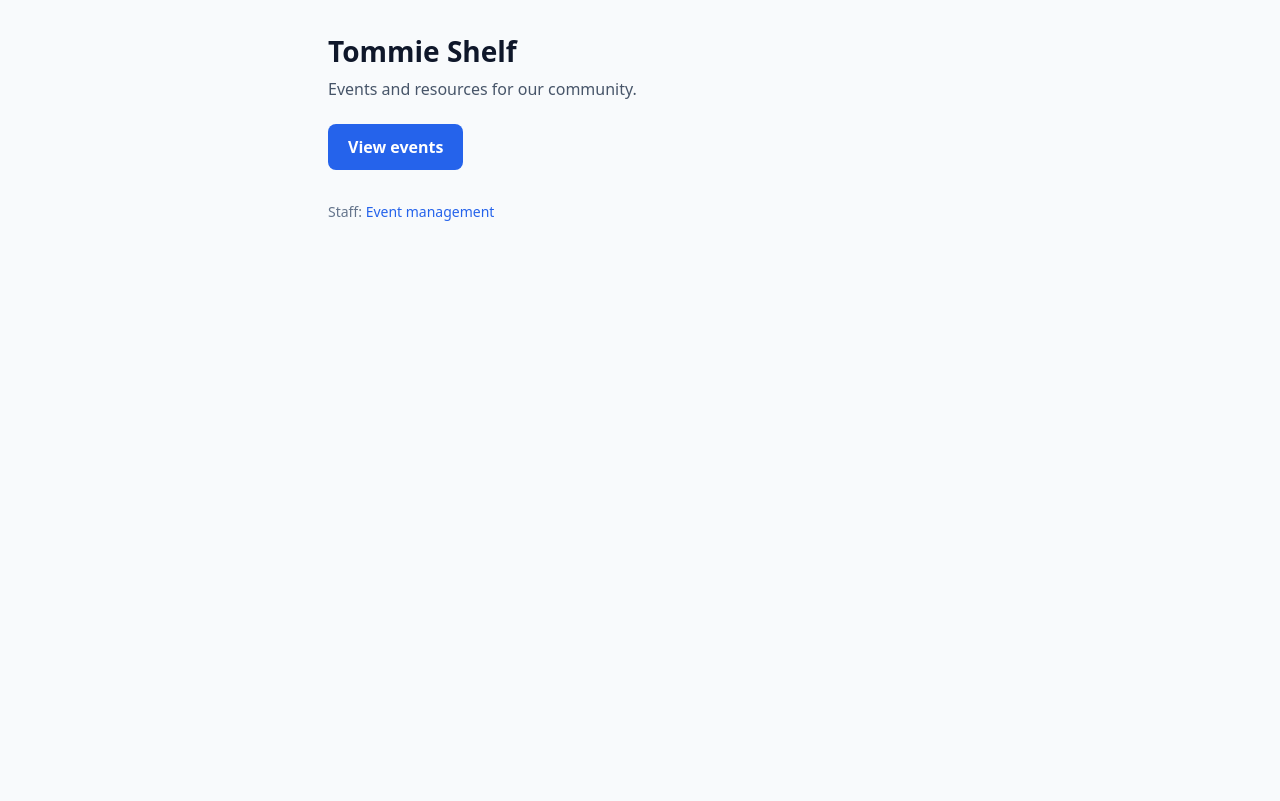
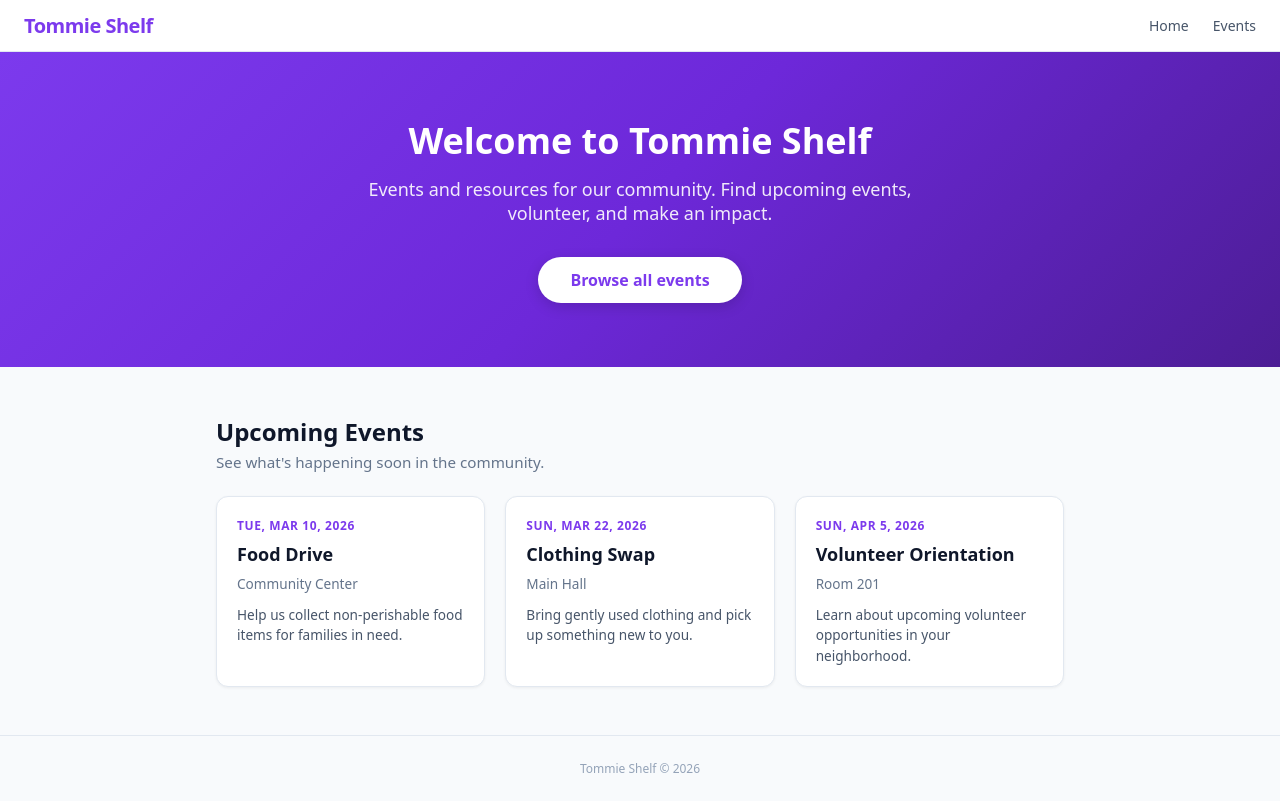
Before and after one commit to erikep/BuildFest2026, a Next.js app: page / in a window 1280 px wide. Built offline with nearby package versions, Linux system fonts and the light colour scheme; no server answers; the database is empty.

Commit message:
Complete Client Frontend Task 1

```diff
--- a/app/(client)/layout.tsx
+++ b/app/(client)/layout.tsx
@@ -1,7 +1,60 @@
+import Link from "next/link";
+
 export default function ClientLayout({
   children,
 }: {
   children: React.ReactNode;
 }) {
-  return <>{children}</>;
+  return (
+    <div style={{ minHeight: "100vh", display: "flex", flexDirection: "column" }}>
+      <header
+        style={{
+          background: "#fff",
+          borderBottom: "1px solid #e2e8f0",
+          padding: "0.75rem 1.5rem",
+          display: "flex",
+          alignItems: "center",
+          justifyContent: "space-between",
+        }}
+      >
+        <Link
+          href="/"
+          style={{
+            fontSize: "1.25rem",
+            fontWeight: 700,
+            color: "#7c3aed",
+            letterSpacing: "-0.025em",
+          }}
+        >
+          Tommie Shelf
+        </Link>
+        <nav style={{ display: "flex", gap: "1.5rem", fontSize: "0.875rem" }}>
+          <Link
+            href="/"
+            style={{ color: "#475569", fontWeight: 500 }}
+          >
+            Home
+          </Link>
+          <Link
+            href="/events"
+            style={{ color: "#475569", fontWeight: 500 }}
+          >
+            Events
+          </Link>
+        </nav>
+      </header>
+      <main style={{ flex: 1 }}>{children}</main>
+      <footer
+        style={{
+          borderTop: "1px solid #e2e8f0",
+          padding: "1.5rem",
+          textAlign: "center",
+          fontSize: "0.75rem",
+          color: "#94a3b8",
+        }}
+      >
+        Tommie Shelf &copy; {new Date().getFullYear()}
+      </footer>
+    </div>
+  );
 }
--- a/app/(client)/page.tsx
+++ b/app/(client)/page.tsx
@@ -1,30 +1,199 @@
+"use client";
+
+import { useEffect, useState } from "react";
 import Link from "next/link";
+import type { Event } from "@/types/events";
+
+const mockEvents: Event[] = [
+  {
+    id: 1,
+    title: "Food Drive",
+    date: "2026-03-10",
+    location: "Community Center",
+    description: "Help us collect non-perishable food items for families in need.",
+  },
+  {
+    id: 2,
+    title: "Clothing Swap",
+    date: "2026-03-22",
+    location: "Main Hall",
+    description: "Bring gently used clothing and pick up something new to you.",
+  },
+  {
+    id: 3,
+    title: "Volunteer Orientation",
+    date: "2026-04-05",
+    location: "Room 201",
+    description: "Learn about upcoming volunteer opportunities in your neighborhood.",
+  },
+];
+
+function formatDate(dateStr: string): string {
+  const d = new Date(dateStr + "T00:00:00");
+  return d.toLocaleDateString("en-US", {
+    weekday: "short",
+    month: "short",
+    day: "numeric",
+    year: "numeric",
+  });
+}
 
 export default function ClientLandingPage() {
+  const [events, setEvents] = useState<Event[]>([]);
+  const [loading, setLoading] = useState(true);
+
+  useEffect(() => {
+    fetch("/api/events")
+      .then((res) => (res.ok ? res.json() : Promise.reject(new Error("API error"))))
+      .then((data: Event[]) => setEvents(data.length > 0 ? data : mockEvents))
+      .catch(() => setEvents(mockEvents))
+      .finally(() => setLoading(false));
+  }, []);
+
+  const upcoming = events.slice(0, 3);
+
   return (
-    <div style={{ maxWidth: "42rem", margin: "0 auto", padding: "2rem 1.5rem" }}>
-      <h1 style={{ fontSize: "1.75rem", fontWeight: 700, marginBottom: "0.5rem" }}>
-        Tommie Shelf
+    <>
+      {/* Hero */}
+      <section
+        style={{
+          background: "linear-gradient(135deg, #7c3aed 0%, #6d28d9 50%, #4c1d95 100%)",
+          color: "#fff",
+          padding: "4rem 1.5rem",
+          textAlign: "center",
+        }}
+      >
+        <h1 style={{ fontSize: "2.25rem", fontWeight: 800, marginBottom: "0.75rem" }}>
+          Welcome to Tommie Shelf
         </h1>
-      <p style={{ color: "#475569", marginBottom: "1.5rem" }}>
-        Events and resources for our community.
+        <p
+          style={{
+            fontSize: "1.125rem",
+            maxWidth: "36rem",
+            margin: "0 auto 2rem",
+            opacity: 0.9,
+          }}
+        >
+          Events and resources for our community. Find upcoming events, volunteer, and make an impact.
         </p>
         <Link
           href="/events"
           style={{
             display: "inline-block",
-          padding: "0.75rem 1.25rem",
-          background: "#2563eb",
-          color: "#fff",
-          borderRadius: "8px",
-          fontWeight: 600,
+            padding: "0.75rem 2rem",
+            background: "#fff",
+            color: "#7c3aed",
+            borderRadius: "9999px",
+            fontWeight: 700,
+            fontSize: "1rem",
+            boxShadow: "0 4px 14px rgba(0,0,0,0.15)",
           }}
         >
-        View events
+          Browse all events
         </Link>
-      <p style={{ marginTop: "2rem", fontSize: "0.875rem", color: "#64748b" }}>
-        Staff: <Link href="/staff" style={{ color: "#2563eb" }}>Event management</Link>
+      </section>
+
+      {/* Upcoming Events */}
+      <section
+        style={{
+          maxWidth: "56rem",
+          margin: "0 auto",
+          padding: "3rem 1.5rem",
+        }}
+      >
+        <h2
+          style={{
+            fontSize: "1.5rem",
+            fontWeight: 700,
+            marginBottom: "0.25rem",
+          }}
+        >
+          Upcoming Events
+        </h2>
+        <p style={{ color: "#64748b", marginBottom: "1.5rem", fontSize: "0.95rem" }}>
+          See what&apos;s happening soon in the community.
         </p>
+
+        {loading && (
+          <p style={{ color: "#94a3b8", padding: "2rem 0" }}>Loading events...</p>
+        )}
+
+        {!loading && upcoming.length === 0 && (
+          <p style={{ color: "#94a3b8", padding: "2rem 0" }}>
+            No upcoming events right now. Check back soon!
+          </p>
+        )}
+
+        {!loading && upcoming.length > 0 && (
+          <div
+            style={{
+              display: "grid",
+              gridTemplateColumns: "repeat(auto-fill, minmax(16rem, 1fr))",
+              gap: "1.25rem",
+            }}
+          >
+            {upcoming.map((event) => (
+              <div
+                key={event.id}
+                style={{
+                  background: "#fff",
+                  border: "1px solid #e2e8f0",
+                  borderRadius: "12px",
+                  padding: "1.25rem",
+                  display: "flex",
+                  flexDirection: "column",
+                  gap: "0.5rem",
+                  transition: "box-shadow 0.2s",
+                  boxShadow: "0 1px 3px rgba(0,0,0,0.06)",
+                }}
+              >
+                <span
+                  style={{
+                    fontSize: "0.75rem",
+                    fontWeight: 600,
+                    color: "#7c3aed",
+                    textTransform: "uppercase",
+                    letterSpacing: "0.05em",
+                  }}
+                >
+                  {formatDate(event.date)}
+                </span>
+                <h3 style={{ fontSize: "1.125rem", fontWeight: 700 }}>{event.title}</h3>
+                <p style={{ fontSize: "0.85rem", color: "#64748b" }}>
+                  {event.location}
+                </p>
+                {event.description && (
+                  <p
+                    style={{
+                      fontSize: "0.85rem",
+                      color: "#475569",
+                      lineHeight: 1.5,
+                      marginTop: "0.25rem",
+                    }}
+                  >
+                    {event.description}
+                  </p>
+                )}
               </div>
+            ))}
+          </div>
+        )}
+
+        {!loading && events.length > 3 && (
+          <div style={{ textAlign: "center", marginTop: "2rem" }}>
+            <Link
+              href="/events"
+              style={{
+                color: "#7c3aed",
+                fontWeight: 600,
+                fontSize: "0.95rem",
+              }}
+            >
+              View all {events.length} events &rarr;
+            </Link>
+          </div>
+        )}
+      </section>
+    </>
   );
 }
```
Also changed, not shown: app/(client)/events/page.tsx (+128 -31 lines). Lines whose indentation alone changed are shown as unchanged.
